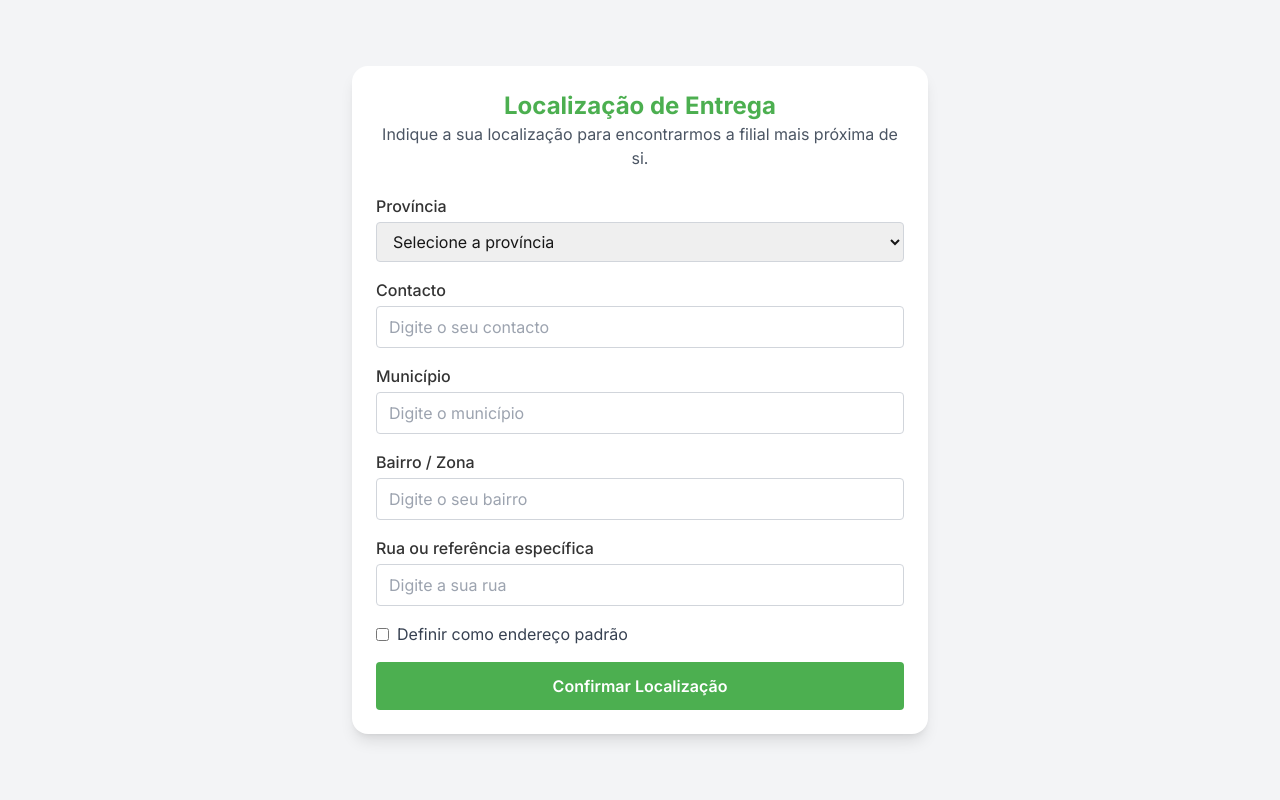
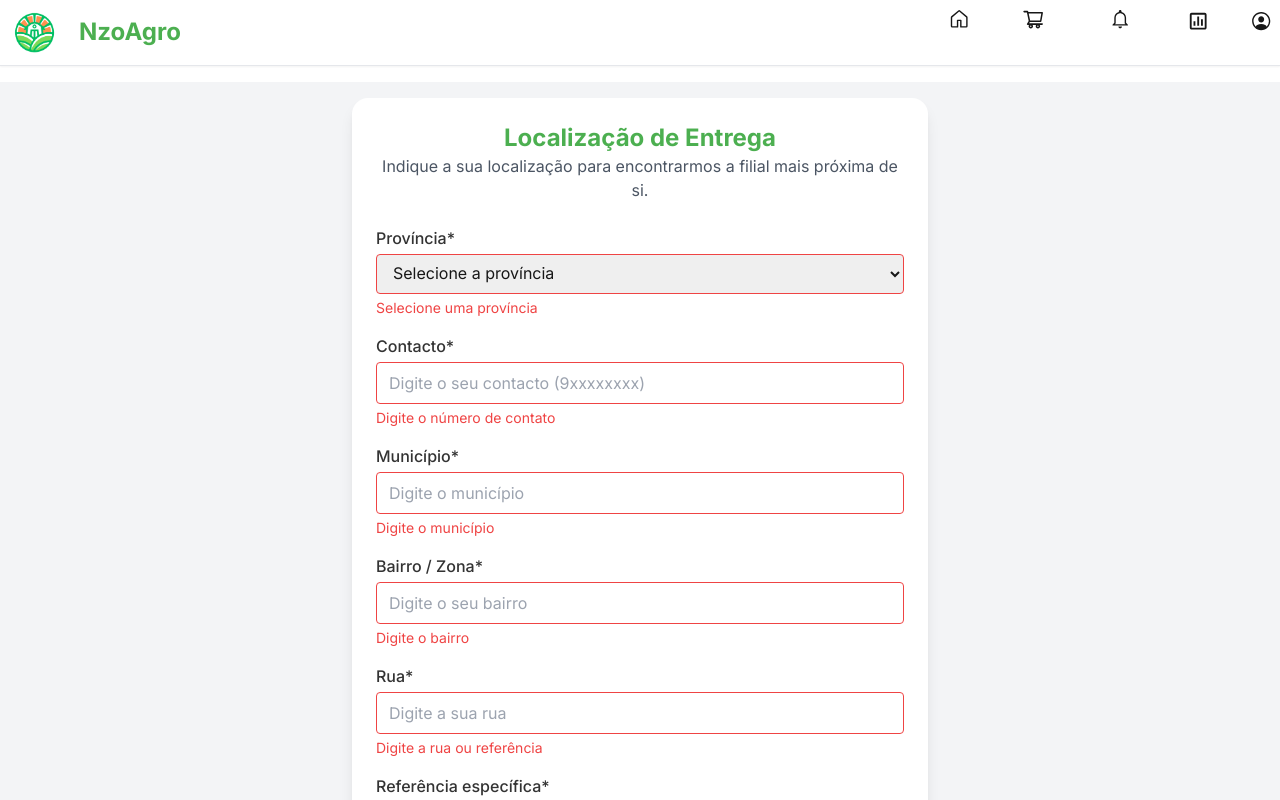
Before and after one commit to Marieth23-cmd/NzoAgrofinal, a Next.js app: page /enderecopedido in a window 1280 px wide. Shown: the top 800 px of the page. Built offline with nearby package versions, Linux system fonts and the light colour scheme; no server answers.

Commit message:
novas actualizaçoes

```diff
--- a/src/app/enderecopedido/page.tsx
+++ b/src/app/enderecopedido/page.tsx
@@ -1,50 +1,208 @@
 "use client"
-import { useState } from "react";
+import { useState, useEffect } from "react";
+import { criarPedido } from "../Services/pedidos"; // Ajuste o caminho conforme a estrutura do seu projeto
+import { useRouter } from "next/navigation";
+import Head from "next/head";
+import Navbar from "../Components/Navbar";
+import Footer from "../Components/Footer";
+
 export default function Localizacao() {
   const [formData, setFormData] = useState({
-    province: "",
-    municipality: "",
-    neighborhood: "",
-    street: "",
-    defaultAddress: false,
-    contacto:""
+    provincia: "",
+    municipio: "",
+    bairro: "",
+    rua: "",
+    pais: "Angola",
+    numero: "",
+    referencia: "",
+    endereco_padrao: false
   });
 
-  const handleChange = (e: React.ChangeEvent<HTMLInputElement | HTMLSelectElement>) => {
-    const target = e.target as HTMLInputElement | HTMLSelectElement;
-    const { name, value, type } = target;
-    const checked = type === "checkbox" ? (target as HTMLInputElement).checked : undefined;
+  const [errors, setErrors] = useState({
+    provincia: "",
+    municipio: "",
+    bairro: "",
+    rua: "",
+    numero: "",
+    referencia: ""
+  });
 
-    setFormData(prev => ({
-      ...prev,
-      [name]: type === "checkbox" ? checked : value,
-    }));
+  const router = useRouter();
+  const [formValid, setFormValid] = useState(false);
+  const [isSubmitting, setIsSubmitting] = useState(false);
+  const [submitError, setSubmitError] = useState("");
+  const [submitSuccess, setSubmitSuccess] = useState("");
+
+  // Validar o número de telefone angolano (deve começar com 9 e ter 9 dígitos)
+  const validarNumeroAngola = (numero: string) => {
+    const regex = /^9\d{8}$/;
+    return regex.test(numero);
   };
 
+  // Validar todo o formulário sempre que os dados mudam
+  useEffect(() => {
+    validateForm();
+  }, [formData]);
 
-  const handleSubmit = (e: React.FormEvent) => {
-    e.preventDefault();
-    console.log("Dados de localização:", formData);
+  const validateForm = () => {
+    const newErrors = {
+      provincia: formData.provincia ? "" : "Selecione uma província",
+      municipio: formData.municipio ? "" : "Digite o município",
+      bairro: formData.bairro ? "" : "Digite o bairro",
+      rua: formData.rua ? "" : "Digite a rua ou referência",
+      numero: !formData.numero
+        ? "Digite o número de contato"
+        : !validarNumeroAngola(formData.numero)
+          ? "O contato deve ter 9 dígitos e começar com 9"
+          : "",
+      referencia: formData.referencia ? "" : "Digite uma referência"
+    };
+
+    setErrors(newErrors);
+
+    // Verificar se não há erros no formulário
+    const isValid = Object.values(newErrors).every(error => error === "");
+    setFormValid(isValid);
   };
 
+  const handleChange = (e: React.ChangeEvent<HTMLInputElement | HTMLSelectElement>) => {
+      const { name, value, type } = e.target;
+      let fieldValue: string | boolean = value;
+      if (type === "checkbox" && e.target instanceof HTMLInputElement) {
+        fieldValue = e.target.checked;
+      }
+      setFormData(prev => ({
+        ...prev,
+        [name]: fieldValue,
+      }));
+    };
+
+  const handleSubmit = async (e: React.FormEvent<HTMLFormElement>) => {
+    e.preventDefault();
+
+    if (!formValid) {
+      // Força a validação em todos os campos ao tentar enviar
+      validateForm();
+      return;
+    }
+
+    // Limpar mensagens de erro/sucesso anteriores
+    setSubmitError("");
+    setSubmitSuccess("");
+    setIsSubmitting(true);
+
+    try {
+      // Aqui você precisaria obter os itens do carrinho e o valor total
+      // Essas informações provavelmente viriam de um contexto global ou localStorage
+      const itens: any[] = []; // Substitua por seus itens reais
+      const valor_total: number = 0; // Substitua pelo valor total real
+
+      // Preparar dados para enviar no formato que a API espera
+      const dadosParaEnviar = {
+        provincia: formData.provincia,
+        municipio: formData.municipio,
+        bairro: formData.bairro,
+        rua: formData.rua,
+        pais: formData.pais,
+        numero: formData.numero,
+        referencia: formData.referencia,
+        estado: "Pendente", // Estado inicial do pedido
+        valor_total: valor_total,
+        itens: itens
+      };
+
+      // Chamada à API para criar o pedido
+      const response = await criarPedido(dadosParaEnviar);
+
+      setSubmitSuccess("Pedido criado com sucesso! Redirecionando...");
+
+      // Se o endereço foi marcado como padrão, você pode salvar isso no localStorage ou em outra API
+      if (formData.endereco_padrao) {
+        localStorage.setItem('endereco_padrao', JSON.stringify({
+          provincia: formData.provincia,
+          municipio: formData.municipio,
+          bairro: formData.bairro,
+          rua: formData.rua,
+          pais: formData.pais,
+          numero: formData.numero,
+          referencia: formData.referencia
+        }));
+      }
+
+      // Redirecionar para a página de confirmação ou outra página após o sucesso
+      // window.location.href = `/pedido/confirmacao/${response.id_pedido}`;
+
+      // Ou se estiver usando Next.js com router
+      // const router = useRouter();
+      // router.push(`/pedido/confirmacao/${response.id_pedido}`);
+
+    } catch (error: unknown) {
+      console.error("Erro ao criar pedido:", error);
+      if (typeof error === "object" && error !== null && "mensagem" in error) {
+        setSubmitError((error as { mensagem: string }).mensagem);
+      } else {
+        setSubmitError("Ocorreu um erro ao processar seu pedido. Tente novamente.");
+      }
+    } finally {
+      setIsSubmitting(false);
+    }
+  };
+
+  // Carregar endereço padrão se existir (opcional)
+  useEffect(() => {
+    const enderecoPadrao = localStorage.getItem('endereco_padrao');
+    if (enderecoPadrao) {
+      try {
+        const endereco = JSON.parse(enderecoPadrao);
+        setFormData(prev => ({
+          ...prev,
+          ...endereco,
+          endereco_padrao: true
+        }));
+      } catch (e) {
+        console.log("Erro ao carregar endereço padrão:", e);
+      }
+    }
+  }, []);
+
   return (
-    <div className="flex justify-center items-center min-h-screen bg-gray-100 p-4">
+    <div>
+      <Head>
+        <title>Localização de Entrega</title>
+        <meta name="description" content="Indique a sua localização para encontrarmos a filial mais próxima de si." />
+        <link rel="icon" href="/favicon.ico" />
+      </Head>
+      <Navbar />
+
+    <div className="flex justify-center items-center min-h-screen bg-gray-100 p-4 mt-[30%] sm:mt-[5%] md:mt-[10%] lg:mt-[15%] mb-20">
       <div className="bg-white rounded-2xl p-6 shadow-lg w-full max-w-xl">
         <div className="text-center mb-6">
           <h1 className="text-2xl font-bold text-marieth">Localização de Entrega</h1>
           <p className="text-gray-600">Indique a sua localização para encontrarmos a filial mais próxima de si.</p>
         </div>
 
-        <form onSubmit={handleSubmit}>
+        {submitError && (
+          <div className="mb-4 p-3 bg-red-100 text-red-700 rounded-md">
+            {submitError}
+          </div>
+        )}
+
+        {submitSuccess && (
+          <div className="mb-4 p-3 bg-green-100 text-green-700 rounded-md">
+            {submitSuccess}
+          </div>
+        )}
+
+        <form onSubmit={handleSubmit} noValidate>
           <div className="mb-4">
-            <label htmlFor="provincia" className="block mb-1 font-medium text-profile">Província</label>
+            <label htmlFor="provincia" className="block mb-1 font-medium text-profile">Província*</label>
             <select
-              name="province"
+              name="provincia"
               id="provincia"
-              value={formData.province}
+              value={formData.provincia}
               onChange={handleChange}
-              required
-              className="w-full border border-gray-300 rounded px-3 py-2 focus:outline-none focus:ring-2 focus:ring-green-500"
+              className={`w-full border ${errors.provincia ? 'border-red-500' : 'border-gray-300'} rounded px-3 py-2 focus:outline-none focus:ring-2 focus:ring-green-500`}
+              disabled={isSubmitting}
             >
               <option value="" disabled>Selecione a província</option>
               <option value="Bengo">Bengo</option>
@@ -66,85 +224,115 @@ export default function Localizacao() {
               <option value="Uige">Uíge</option>
               <option value="Zaire">Zaire</option>
             </select>
-          </div>
-          <div className="mb-4">
-            <label htmlFor="contacto" className="block mb-1 font-medium text-profile"> Contacto</label>
-            <input
-              type="tel"
-              name="contacto"
-              id="contacto"
-              value={formData.contacto}
-              onChange={handleChange}
-              required
-              placeholder="Digite o seu contacto"
-              className="w-full border border-gray-300 rounded px-3 py-2 focus:outline-none focus:ring-2 focus:ring-green-500"
-            />
+            {errors.provincia && <p className="text-red-500 text-sm mt-1">{errors.provincia}</p>}
           </div>
 
           <div className="mb-4">
-            <label htmlFor="municipio" className="block mb-1 font-medium text-profile">Município</label>
+            <label htmlFor="numero" className="block mb-1 font-medium text-profile">Contacto*</label>
+            <input
+              type="tel"
+              name="numero"
+              id="numero"
+              value={formData.numero}
+              onChange={handleChange}
+              placeholder="Digite o seu contacto (9xxxxxxxx)"
+              className={`w-full border ${errors.numero ? 'border-red-500' : 'border-gray-300'} rounded px-3 py-2 focus:outline-none focus:ring-2 focus:ring-green-500`}
+              disabled={isSubmitting}
+            />
+            {errors.numero && <p className="text-red-500 text-sm mt-1">{errors.numero}</p>}
+          </div>
+
+          <div className="mb-4">
+            <label htmlFor="municipio" className="block mb-1 font-medium text-profile">Município*</label>
             <input
               type="text"
               name="municipio"
               id="municipio"
-              value={formData.municipality}
+              value={formData.municipio}
               onChange={handleChange}
-              required
               placeholder="Digite o município"
-              className="w-full border border-gray-300 rounded px-3 py-2 focus:outline-none focus:ring-2 focus:ring-green-500"
+              className={`w-full border ${errors.municipio ? 'border-red-500' : 'border-gray-300'} rounded px-3 py-2 focus:outline-none focus:ring-2 focus:ring-green-500`}
+              disabled={isSubmitting}
             />
+            {errors.municipio && <p className="text-red-500 text-sm mt-1">{errors.municipio}</p>}
           </div>
 
           <div className="mb-4">
-            <label htmlFor="bairro" className="block mb-1 font-medium text-profile">Bairro / Zona</label>
+            <label htmlFor="bairro" className="block mb-1 font-medium text-profile">Bairro / Zona*</label>
             <input
               type="text"
               name="bairro"
               id="bairro"
-              value={formData.neighborhood}
+              value={formData.bairro}
               onChange={handleChange}
-              required
               placeholder="Digite o seu bairro"
-              className="w-full border border-gray-300 rounded px-3 py-2 focus:outline-none focus:ring-2 focus:ring-green-500"
+              className={`w-full border ${errors.bairro ? 'border-red-500' : 'border-gray-300'} rounded px-3 py-2 focus:outline-none focus:ring-2 focus:ring-green-500`}
+              disabled={isSubmitting}
             />
+            {errors.bairro && <p className="text-red-500 text-sm mt-1">{errors.bairro}</p>}
           </div>
 
           <div className="mb-4">
-            <label htmlFor="rua" className="block mb-1 font-medium text-profile">Rua ou referência específica</label>
+            <label htmlFor="rua" className="block mb-1 font-medium text-profile">Rua*</label>
             <input
               type="text"
               name="rua"
               id="rua"
-              value={formData.street}
+              value={formData.rua}
               onChange={handleChange}
-              required
               placeholder="Digite a sua rua"
-              className="w-full border border-gray-300 rounded px-3 py-2 focus:outline-none focus:ring-2 focus:ring-green-500"
+              className={`w-full border ${errors.rua ? 'border-red-500' : 'border-gray-300'} rounded px-3 py-2 focus:outline-none focus:ring-2 focus:ring-green-500`}
+              disabled={isSubmitting}
             />
+            {errors.rua && <p className="text-red-500 text-sm mt-1">{errors.rua}</p>}
           </div>
 
+          <div className="mb-4">
+            <label htmlFor="referencia" className="block mb-1 font-medium text-profile">Referência específica*</label>
+            <input
+              type="text"
+              name="referencia"
+              id="referencia"
+              value={formData.referencia}
+              onChange={handleChange}
+              placeholder="Digite uma referência (ex: perto do mercado)"
+              className={`w-full border ${errors.referencia ? 'border-red-500' : 'border-gray-300'} rounded px-3 py-2 focus:outline-none focus:ring-2 focus:ring-green-500`}
+              disabled={isSubmitting}
+            />
+            {errors.referencia && <p className="text-red-500 text-sm mt-1">{errors.referencia}</p>}
+          </div>
 
           <div className="flex items-center mb-4">
             <input
               type="checkbox"
               name="endereco_padrao"
               id="endereco_padrao"
-              checked={formData.defaultAddress}
+              checked={formData.endereco_padrao}
               onChange={handleChange}
-              placeholder="Digite o município"
               className="mr-2"
+              disabled={isSubmitting}
             />
             <label htmlFor="endereco_padrao" className="text-gray-700">Definir como endereço padrão</label>
           </div>
 
+
+
           <button
+          onClick={()=> router.push("/telapaga")}
             type="submit"
-            className="w-full bg-marieth text-white py-3 rounded font-semibold hover:bg-verdeaceso transition-colors"
+            className={`w-full ${
+              formValid && !isSubmitting
+                ? 'bg-marieth hover:bg-verdeaceso'
+                : 'bg-gray-400 cursor-not-allowed'
+            } text-white py-3 rounded font-semibold transition-colors`}
+            disabled={!formValid || isSubmitting}
           >
-            Confirmar Localização
+            {isSubmitting ? "Processando..." : "Confirmar Localização"}
           </button>
         </form>
       </div>
     </div>
+    <Footer />
+    </div>
   );
 }
```
Also changed, not shown: src/app/carrinho/page.tsx (+12 -8 lines).
